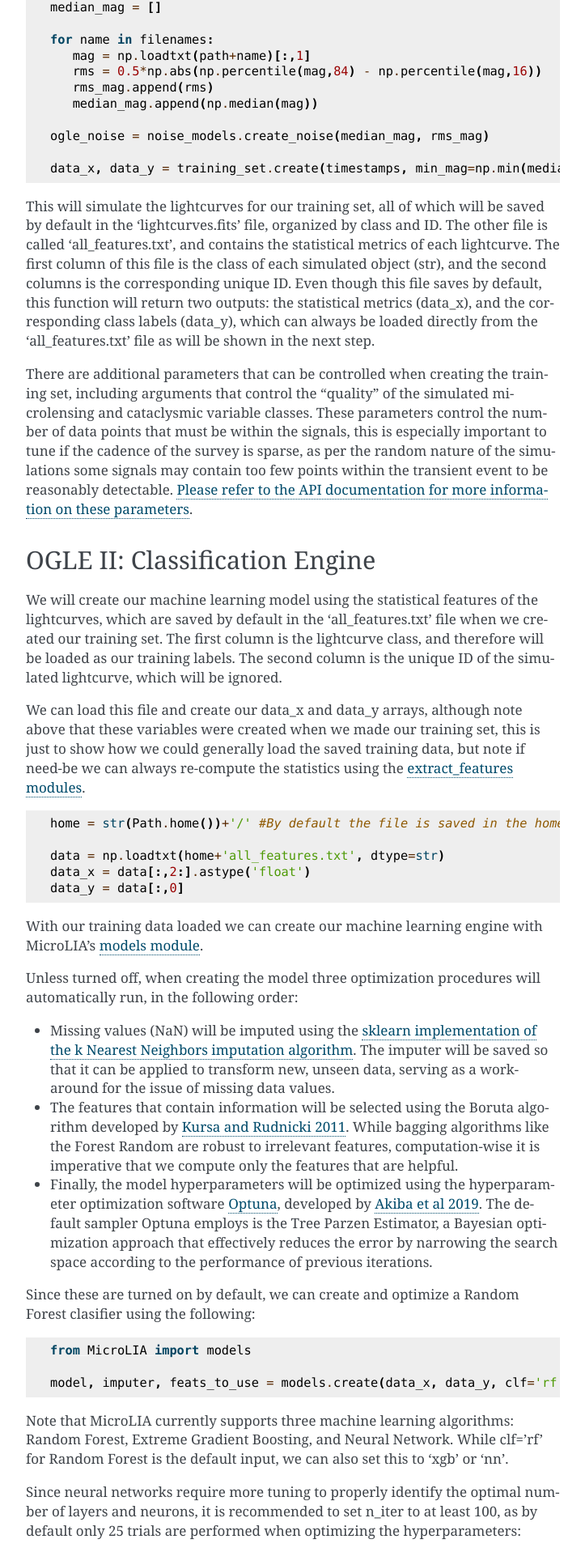
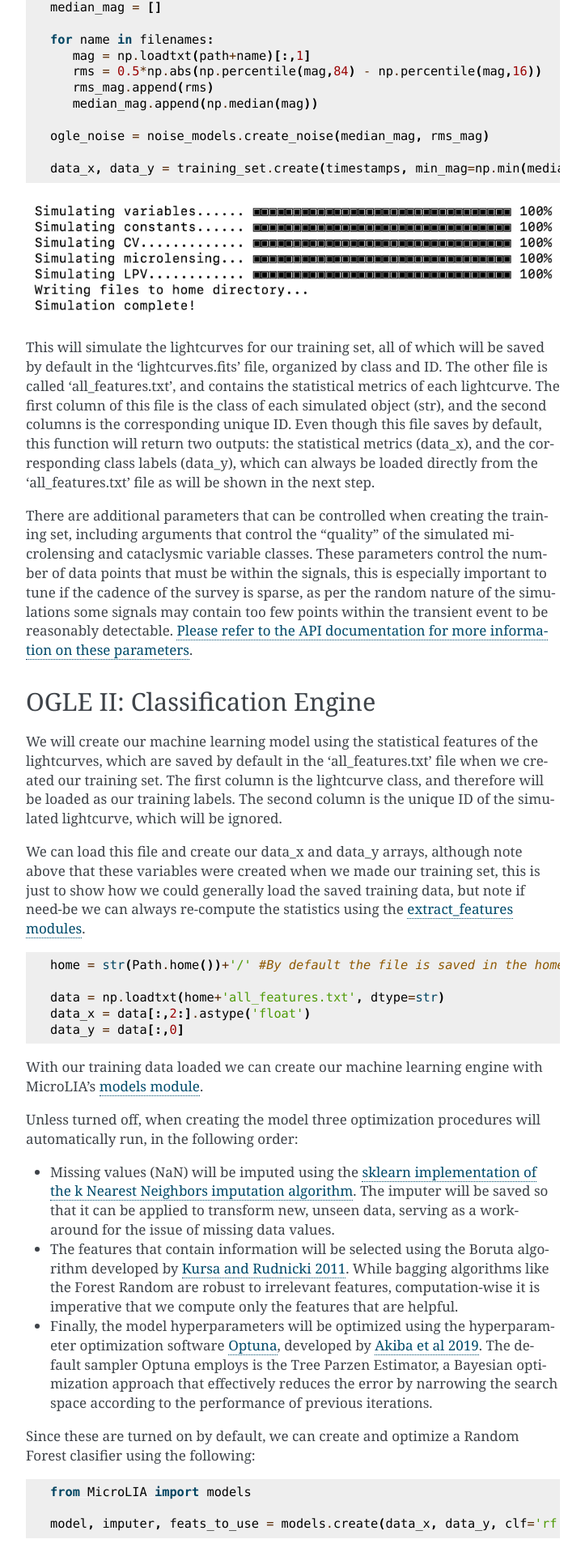
Before and after one commit to Professor-G/MicroLIA, a Sphinx documentation site: the page built from docs/source/Examples.rst, in a window 1280 px wide. Shown: the part 1217-3134 px from the top of the page at 81% size, without its empty margins (388-1111 px from the left). Built offline with Sphinx 7.4.7, drawn with Linux system fonts in a browser that asks for light colours; pages that are not in the unit, such as notebooks, are missing from menus.

Commit message:
adding data for example

```diff
--- a/docs/source/Examples.rst
+++ b/docs/source/Examples.rst
@@ -58,6 +58,9 @@ To be more accurate we will set these optional parameters, and even include a no
    ogle_noise = noise_models.create_noise(median_mag, rms_mag)
 
    data_x, data_y = training_set.create(timestamps, min_mag=np.min(median_mag), max_mag=np.max(median_mag), noise=ogle_noise, zp=22, exptime=30, n_class=1000)
+
+.. figure:: _static/simulation.jpg
+    :align: center
 
 This will simulate the lightcurves for our training set, all of which will be saved by default in the 'lightcurves.fits' file, organized by class and ID. The other file is called 'all_features.txt', and contains the statistical metrics of each lightcurve. The first column of this file is the class of each simulated object (str), and the second columns is the corresponding unique ID. Even though this file saves by default, this function will return two outputs: the statistical metrics (data_x), and the corresponding class labels (data_y), which can always be loaded directly from the 'all_features.txt' file as will be shown in the next step.
 
```
Also changed, not shown: docs/source/_static/simulation.jpg (added), 2 other files.
